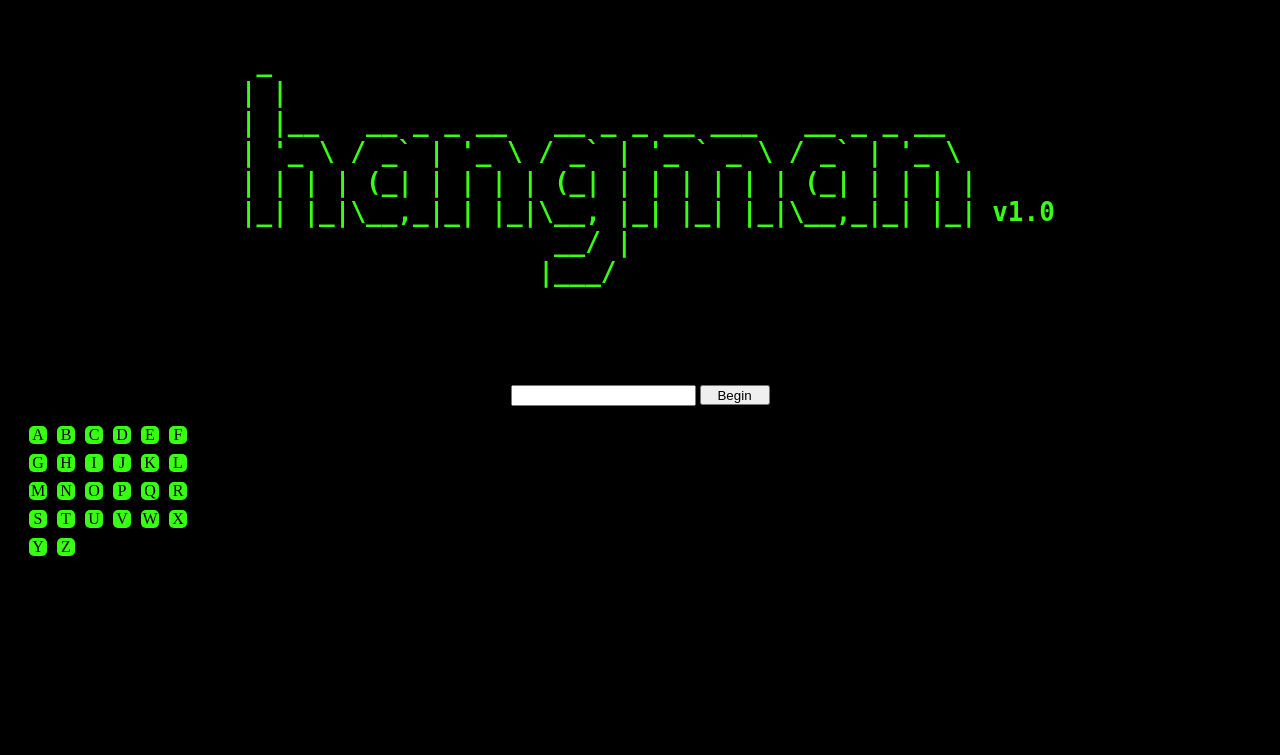
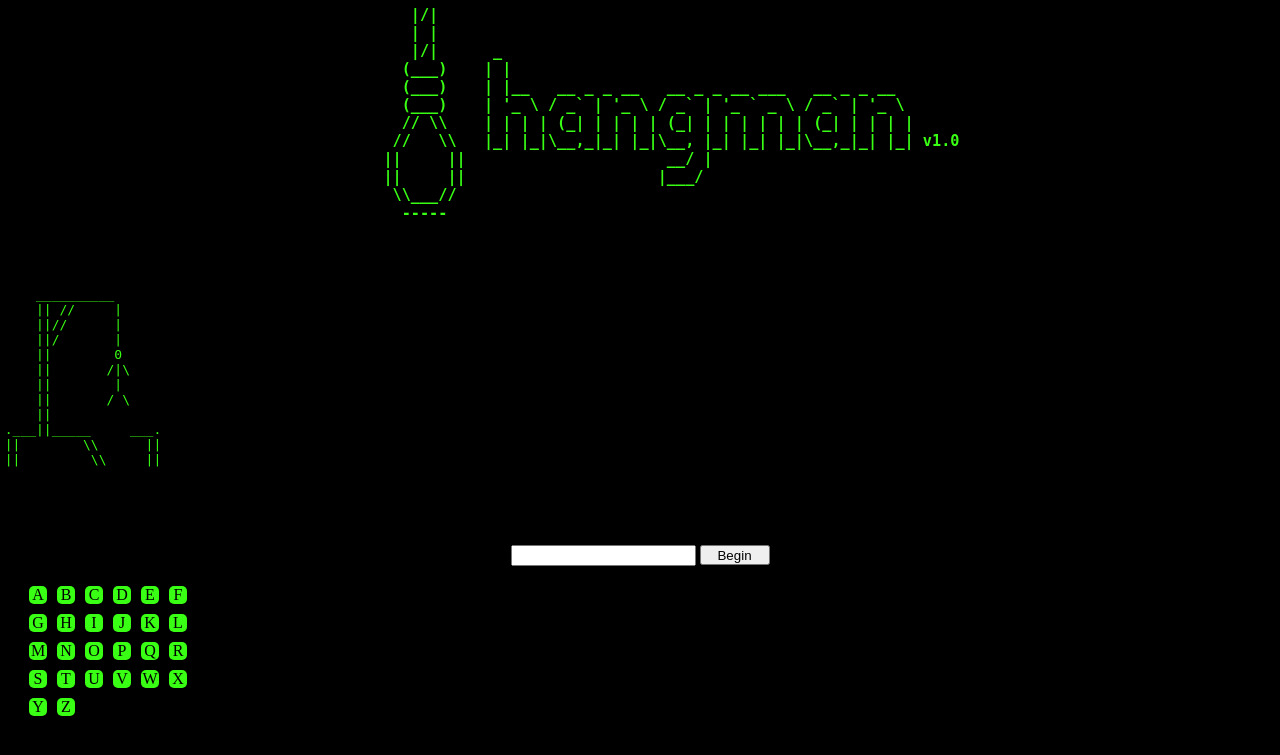
Before and after one commit to ntartaro/hangman, a PHP site: page / in a window 1280 px wide. Shown: the top 755 px of the page. Run offline with PHP 8.4, Linux system fonts and the light colour scheme.

Commit message:
gallows built

```diff
--- a/index.html
+++ b/index.html
@@ -2,24 +2,47 @@
 <html>
 <head>
 	<link rel="stylesheet" type="text/css" href="style.css">
-	<title></title>
+	<meta charset="utf-8"/>
+	<title>Hang Out</title>
 </head>
 <body>
- <h1>
+
+ <h3>
  	<pre>
-  _
- | |
- | |__   __ _ _ __   __ _ _ __ ___   __ _ _ __
- | '_ \ / _` | '_ \ / _` | '_ ` _ \ / _` | '_ \
- | | | | (_| | | | | (_| | | | | | | (_| | | | |
- |_| |_|\__,_|_| |_|\__, |_| |_| |_|\__,_|_| |_| v1.0
-                     __/ |
-                    |___/
+
+    |/|
+    | |
+    |/|      _
+   (___)    | |
+   (___)    | |__   __ _ _ __   __ _ _ __ ___   __ _ _ __
+   (___)    | '_ \ / _` | '_ \ / _` | '_ ` _ \ / _` | '_ \
+   // \\    | | | | (_| | | | | (_| | | | | | | (_| | | | |
+  //   \\   |_| |_|\__,_|_| |_|\__, |_| |_| |_|\__,_|_| |_| v1.0
+ ||     ||                      __/ |
+ ||     ||                     |___/
+  \\___//
+   -----
+
 </pre>
-</h1>
+</h3>
 
-<section>
-	<div></div>
+<section class="game">
+	<div class="gallows">
+		<pre>
+    __________
+    || //     |
+    ||//      |
+    ||/       |
+    ||        0
+    ||       /|\
+    ||        |
+    ||       / \
+    ||
+.___||_____     ___.
+||        \\      ||
+||         \\     ||
+		</pre>
+	</div>
 </section>
 
 <main>
--- a/script.js
+++ b/script.js
@@ -1,6 +1,5 @@
 var dataStored = []
 const inputButton = document.querySelector('.inputButton')
-const letterButton = document.querySelector('.letters')
 
 inputButton.addEventListener('click', function(e) {
 	e.preventDefault()
@@ -13,6 +12,7 @@ inputButton.addEventListener('click', function(e) {
 	}
 })
 
+const letterButton = document.querySelector('.letters')
 
 letterButton.addEventListener('click', function(e) {
 	e.preventDefault()
--- a/style.css
+++ b/style.css
@@ -2,11 +2,21 @@ body {
 	background-color: black;
 }
 
-h1 {
+h3 {
+	margin-top: -35px;
+	padding-left: 200px;
 	display: flex;
 	justify-content: center;
 	align-items: center;
 	color: #39ff14;
+
+}
+
+.gallows {
+	color: #39ff14;
+	display: flex;
+	justify-content: center;
+	align-items: center;
 }
 
 button {
@@ -40,6 +50,8 @@ section {
 }
 
 .alphabet {
+	justify-content: center;
+	align-items: center;
 	display: grid;
 	grid-area: "d";
 	text-align: center;
```
